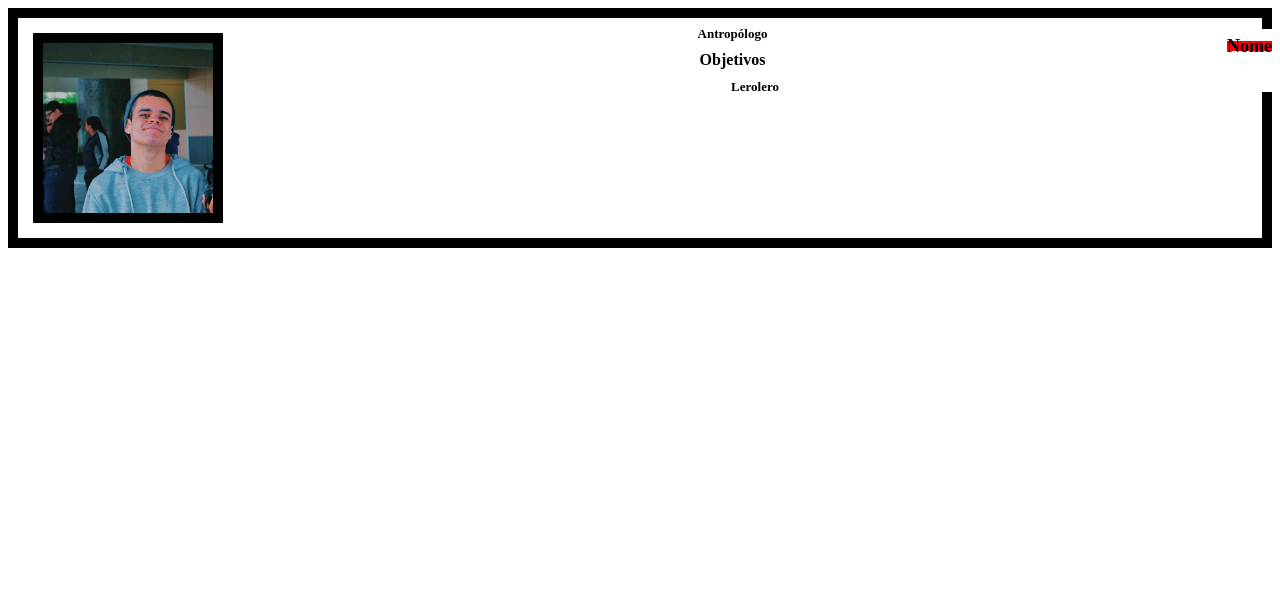
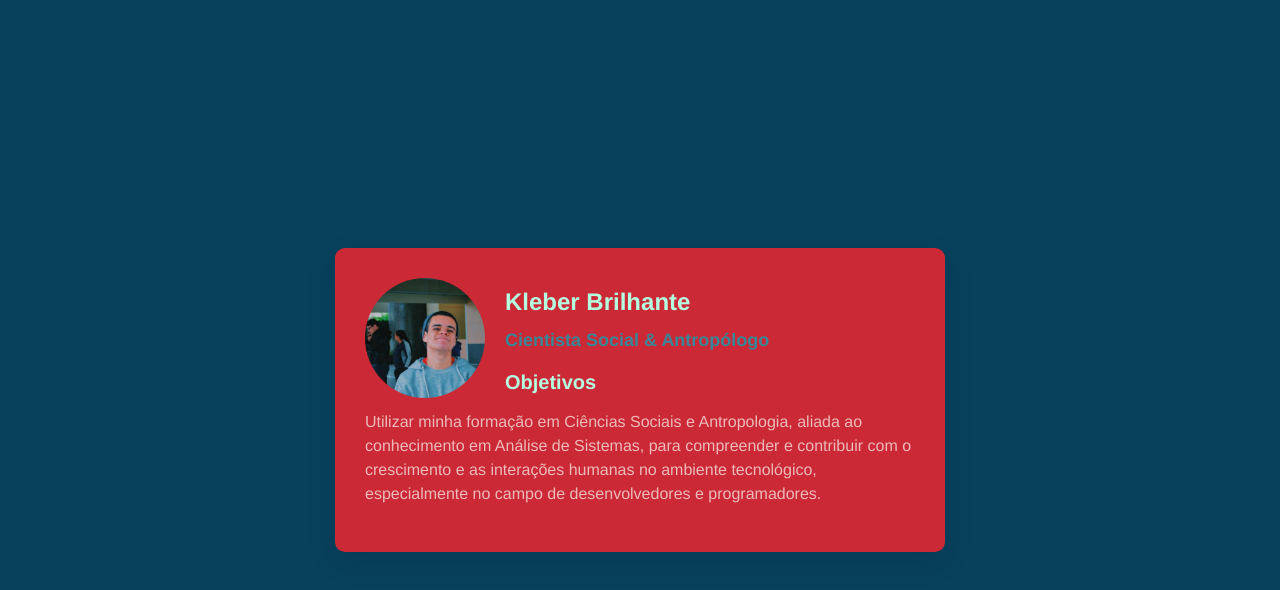
Before and after one commit to kleberbrilhante/pwi-kleber-morais, a plain HTML site: page Exercicio_01/exercicio_01.html in a window 1280 px wide. Drawn offline with Linux system fonts and the light colour scheme.

Commit message:
conclusao do exec_01.

```diff
--- a/Exercicio_01/exercicio_01.html
+++ b/Exercicio_01/exercicio_01.html
@@ -1,28 +1,28 @@
 <html>
-    <!--Criar um cartão de perfil, com foto, nome, profissão, objetivos.-->
+    <!-- Criar um cartão de perfil, com foto, nome, profissão, objetivos. -->
     <head>
-        <link rel="stylesheet" href="./style/externo.css">
+        <title>Exercício_01_Perfil_Kleber_Brilhante</title>
+        <link rel="stylesheet" href="/Exercicio_01/style/externo.css">
     </head>
 
     <body>
         <div class="borda_do_cartao">
+            <div class="caixa">
+                <img src="/Exercicio_01/img/file.jpg" alt="foto">
 
-            <div class="caixa">
-                <img
-                    src="./img/file.jpg"
-                    alt="foto"
-                    style="width:170px;height:170px;margin-left:15px;">
+                <div class="perfil">
+                    <h1>Kleber Brilhante</h1>
+                    <h2>Cientista Social & Antropólogo</h2>
+                </div>
 
-
-                <div class="caixa">
-                    <h1>Nome</h1>
-                    <h2>Antropólogo</h2>
+                <div class="objetivos">
                     <h3>Objetivos</h3>
-                    <h4>Lerolero</h4>
+                    <p>Utilizar minha formação em Ciências Sociais e Antropologia, aliada ao
+                        conhecimento em Análise de Sistemas, para compreender e contribuir com o
+                        crescimento e as interações humanas no ambiente tecnológico, especialmente no
+                        campo de desenvolvedores e programadores.</p>
                 </div>
             </div>
-
         </div>
     </body>
-
 </html>
--- a/Exercicio_01/style/externo.css
+++ b/Exercicio_01/style/externo.css
@@ -1,46 +1,74 @@
-.borda_do_cartao{
-    display: flex;
-    flex-wrap: nowrap;
-    background-color: black;
+:root {
+    /*paletinha de cores*/
+    /*v1*/
+    --mint-green: #ddfff7;
+    --mimi-pink: #ffd2fc;
+    --violet-web-color: #e980fc;
+    --french-mauve: #b96ac9;
+    --licorice: #231b1b;
+    /*v2*/
+    --indigo-dye: #08415cff;
+    --persian-red: #cc2936ff;
+    --tea-rose-red: #ebbab9ff;
+    --blue-munsell: #388697ff;
+    --aquamarine: #b5ffe1ff;
 }
 
-.borda_do_cartao .caixa{
-    background-color: white;
-    width: 100%;
-    margin: 10px;
-    text-align: center;
-    line-height: 10px;
-    font-size: 30px;
+body, html {
+    height: 100%;
+    margin: 0;
+    padding: 0;
+    font-family: 'Franklin Gothic Medium', 'Arial Narrow', Arial, sans-serif;
+    background-color: var(--indigo-dye);
 }
 
-.borda_do_cartao .caixa2{
-    width: 100%;
-    margin: 10px;
-    text-align: center;
-    line-height: 10px;
-    font-size: 30px;
+.borda_do_cartao {
+    display: flex;
+    justify-content: center;
+    align-items: center;
+    height: 100%;
 }
 
-img{
-    float: left;
-    padding: 10px;
-    margin: 15px;
-    background-color: black;
+.caixa {
+    background-color: var(--persian-red);
+    width: 550px;
+    padding: 30px;
+    border-radius: 10px;
+    box-shadow: 0 10px 30px rgba(0, 0, 0, 0.1);
+    overflow: hidden;
 }
 
-h1{
-    font-size: large;
-    background-color: red;
-    float: right;
+img {
+    float: left;
+    margin-right: 20px;
+    border-radius: 50%;
+    width: 120px;
+    height: 120px;
+    object-fit: cover;
+    /*margin-bottom: 15px;*/
 }
 
-h2{
-    font-size: small;
+.perfil h1 {
+    font-size: 24px;
+    color: var(--aquamarine);
+    margin: 10px 0;
 }
 
-h3{
-    font-size: medium;
+.perfil h2 {
+    font-size: 18px;
+    color: var(--blue-munsell);
+    margin-bottom: 20px;
+    border: 10px var(--licorice);
 }
-h4{
-    font-size: small;
+
+.objetivos h3 {
+    font-size: 20px;
+    color: var(--aquamarine);
+    margin-bottom: 10px;
 }
+
+.objetivos p {
+    font-size: 16px;
+    color: var(--tea-rose-red);
+    line-height: 1.5;
+}
```
